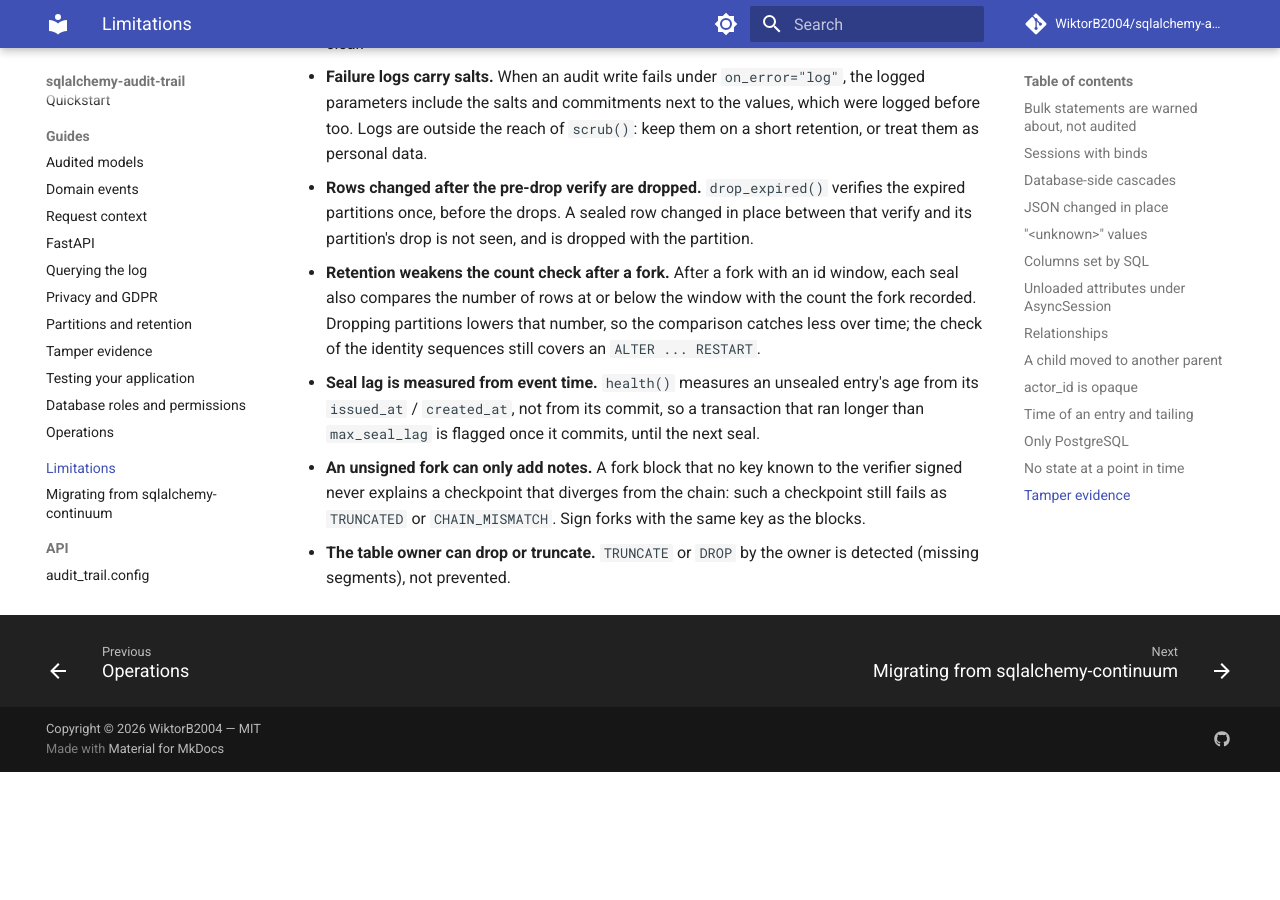
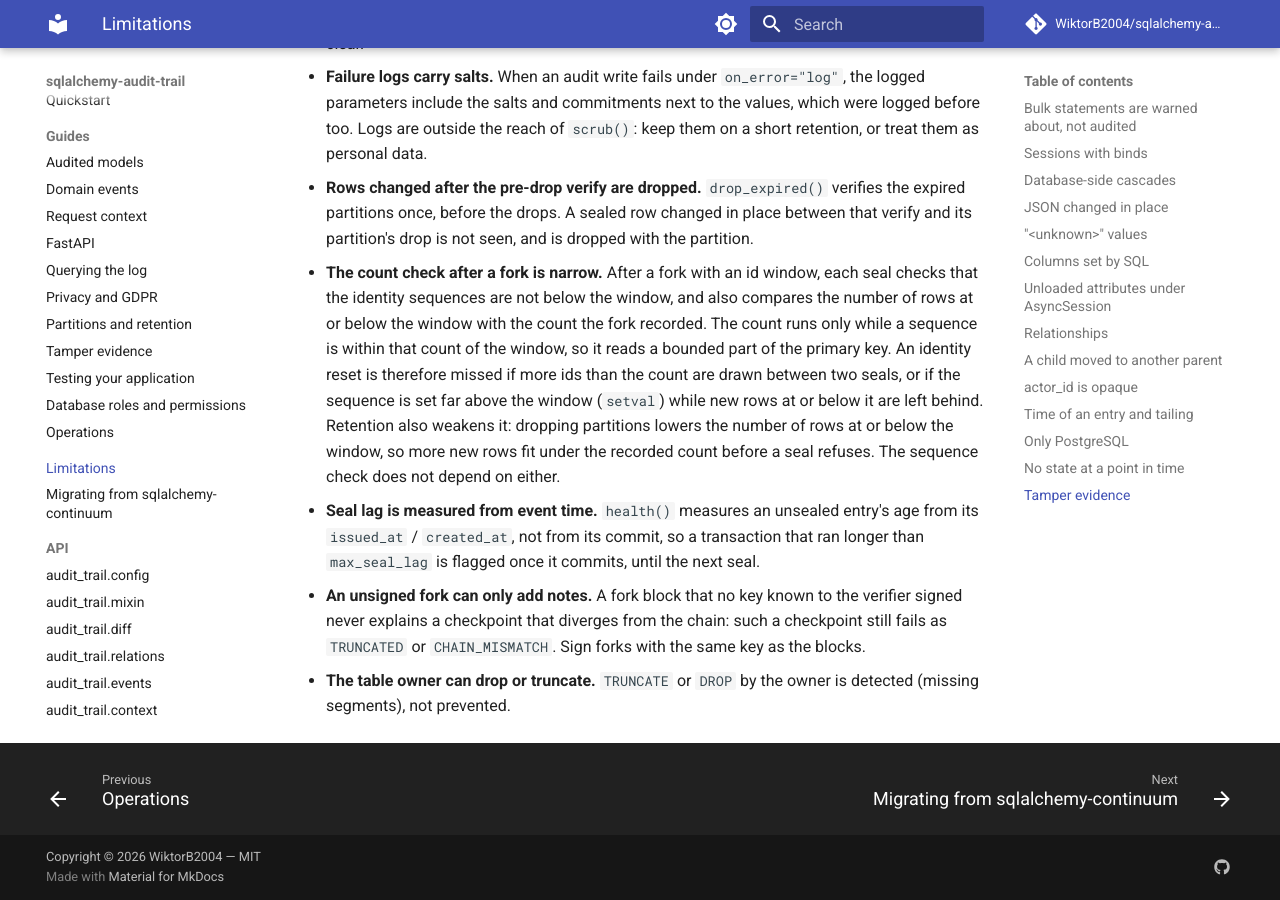
Before and after one commit to WiktorB2004/sqlalchemy-audit-trail, an MkDocs documentation site: the page built from docs/limitations.md, in a window 1280 px wide and 900 px high, scrolled down 5842 px. Built offline with MkDocs 1.6.1 and Material for MkDocs 9.7.7, drawn with Linux system fonts in a browser that asks for light colours; comment, search, counter and statistics services are not loaded; before the commit the page ends 6614 px from its top, so only the background shows below that.

Commit message:
Say the post-fork count check runs only near the id floor

```diff
--- a/docs/limitations.md
+++ b/docs/limitations.md
@@ -117,7 +117,7 @@ Accepted risks, by design:
 - **The scrubber can forge scrubs.** It holds `INSERT` and `UPDATE` of the erased columns, so it can erase a value and write a matching `audit.scrubbed` entry. It also needs `UPDATE` of the whole `data` column, because the scrub rewrites it with `jsonb_set`; a change to a part of `data` that is never erased is detected once the row is sealed, since that part is hashed in clear.
 - **Failure logs carry salts.** When an audit write fails under `on_error="log"`, the logged parameters include the salts and commitments next to the values, which were logged before too. Logs are outside the reach of `scrub()`: keep them on a short retention, or treat them as personal data.
 - **Rows changed after the pre-drop verify are dropped.** `drop_expired()` verifies the expired partitions once, before the drops. A sealed row changed in place between that verify and its partition's drop is not seen, and is dropped with the partition.
-- **Retention weakens the count check after a fork.** After a fork with an id window, each seal also compares the number of rows at or below the window with the count the fork recorded. Dropping partitions lowers that number, so the comparison catches less over time; the check of the identity sequences still covers an `ALTER ... RESTART`.
+- **The count check after a fork is narrow.** After a fork with an id window, each seal checks that the identity sequences are not below the window, and also compares the number of rows at or below the window with the count the fork recorded. The count runs only while a sequence is within that count of the window, so it reads a bounded part of the primary key. An identity reset is therefore missed if more ids than the count are drawn between two seals, or if the sequence is set far above the window (`setval`) while new rows at or below it are left behind. Retention also weakens it: dropping partitions lowers the number of rows at or below the window, so more new rows fit under the recorded count before a seal refuses. The sequence check does not depend on either.
 - **Seal lag is measured from event time.** `health()` measures an unsealed entry's age from its `issued_at` / `created_at`, not from its commit, so a transaction that ran longer than `max_seal_lag` is flagged once it commits, until the next seal.
 - **An unsigned fork can only add notes.** A fork block that no key known to the verifier signed never explains a checkpoint that diverges from the chain: such a checkpoint still fails as `TRUNCATED` or `CHAIN_MISMATCH`. Sign forks with the same key as the blocks.
 - **The table owner can drop or truncate.** `TRUNCATE` or `DROP` by the owner is detected (missing segments), not prevented.
```
